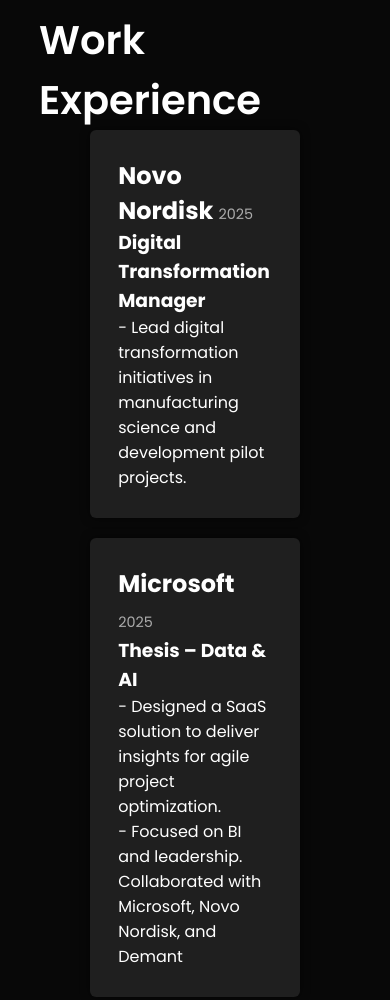
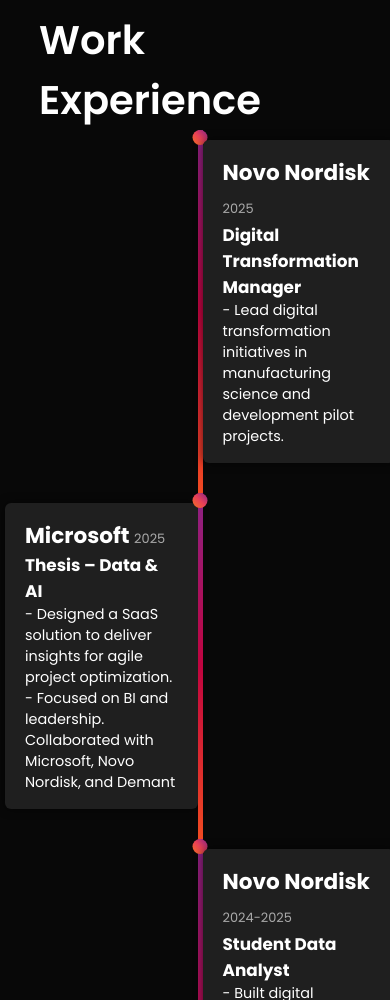
Before and after one commit to Marble5/Personal-Portfolio, a website: page index.html in a window 390 px wide. Shown: the part 2120-3120 px from the top of the page. Drawn offline with nearby package versions, Linux system fonts and the light colour scheme.

Commit message:
Mobile Application works perfectly, same with web

```diff
--- a/index.html
+++ b/index.html
@@ -189,6 +189,7 @@
 <div class="Timeline">
     <div class="container">
       <h1 class="sub-title" data-aos="fade-right" data-aos-duration="2000" >Work Experience</h1>
+      <div class="timeline-wrapper">
       <div class="timeline">
 
         <div class="timeline-empty"></div>
@@ -235,6 +236,7 @@
           <p>- Supported teaching in Mathematical Analysis, Linear Algebra, and Statistics. <br>- Recognized in top 2.1% of statistics results. <br>- Provided strategic academic guidance to support student success and foster independent problem-solving.</p>
         </div>
       </div>
+    </div>
     </div>
   </div>
 
--- a/style.css
+++ b/style.css
@@ -784,16 +784,79 @@
     margin: 0 10px;
 }
 
-@media only screen and (max-width: 768px) {
-    .scaled-mobile-wrapper {
-        transform: scale(0.4); /* Adjust the scale as needed */
-        transform-origin: top center;
-    }
-}
-
 .slide img {
     max-width: 100px;
     max-height: 60px;
+}
+
+.timeline-wrapper {
+    width: 100%;             /* takes full width */
+    max-width: 900px;        /* or whatever width you want on desktop */
+    margin: 0 auto;          /* center horizontally */
+    padding: 0 1rem;         /* optional: add horizontal padding on small screens */
+    box-sizing: border-box;  /* ensures padding doesn't cause overflow */
+}
+/* Force desktop timeline layout on all screen sizes */
+.timeline {
+    display: grid;
+    grid-template-columns: 1fr 5px 1fr;
+    width: 100vw;           /* full viewport width */
+    margin-left: -50px;              /* no auto centering */
+    padding: 0;             /* no padding */
+    gap: 0;                 /* optional: remove space between columns */
+  }
+  body {
+    margin: 0;
+    padding: 0;
+  }
+
+  .timeline-middle {
+    background-image: linear-gradient(45deg, #f24b21, #c0043f, #8A2387);
+    width: 5px;
+    position: relative;
+  }
+
+  .timeline-circle {
+    position: absolute;
+    top: 0;
+    left: 50%;
+    transform: translateX(-50%);
+    width: 15px;
+    height: 15px;
+    border-radius: 50%;
+    background-image: linear-gradient(45deg, #F27121, #E94057, #8A2387);
+  }
+
+  .timeline-component {
+    margin: 10px 0px 30px 0px;           /* removed left and right margin */
+    padding: 1rem 1.25rem;
+    font-size: 0.9rem;
+    width: 100%;
+    max-width: 100%;
+    box-sizing: border-box;
+  }
+  .timeline-right {
+  }
+  .timeline-left {
+  }
+
+  .timeline-empty {
+    display: block;
+  }
+  #portfolio .work h3 {
+    font-size: 14px;
+}
+
+#portfolio .layer {
+    font-size: 11px;
+    padding: 0 15px;
+}
+
+#portfolio .layer a {
+    font-size: 14px;
+    width: 45px;
+    height: 45px;
+    line-height: 45px;
 }
 .sub-title{
         font-size: 40px;
```
Lines whose indentation alone changed are shown as unchanged.
